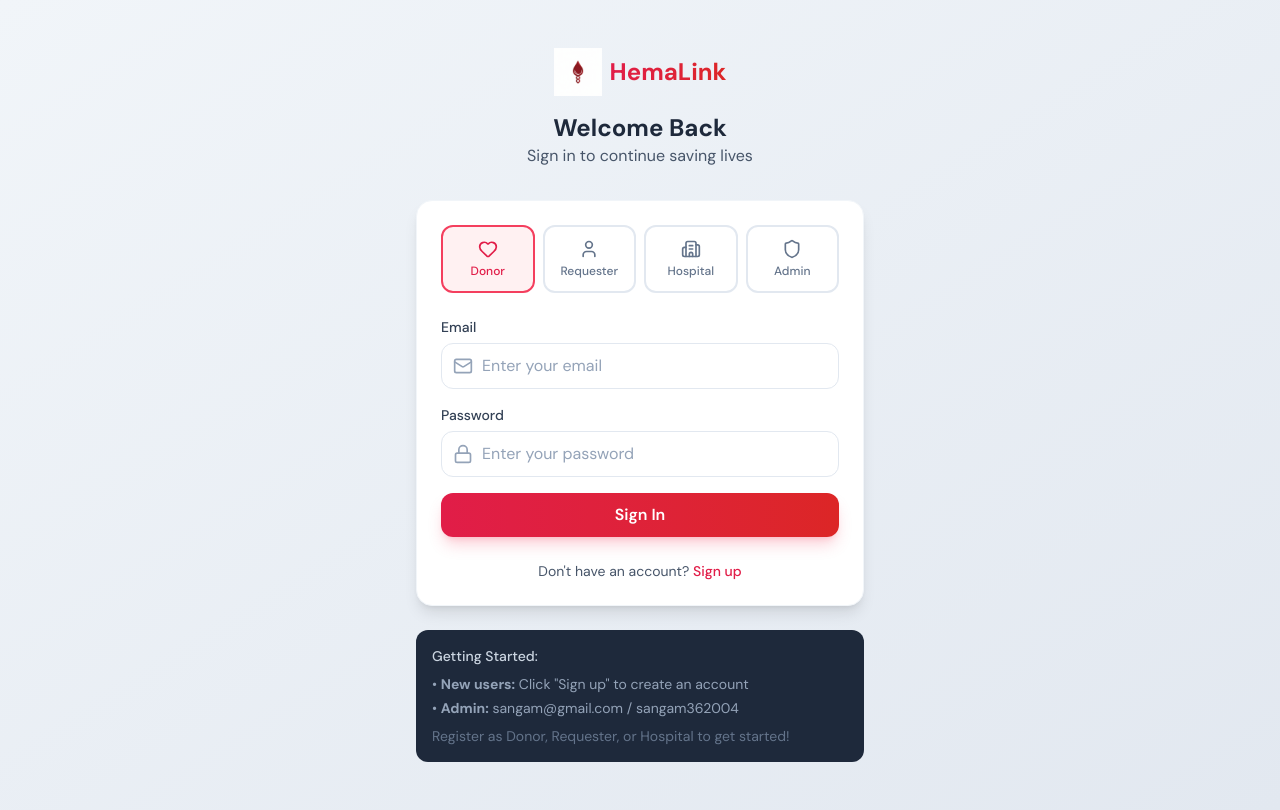
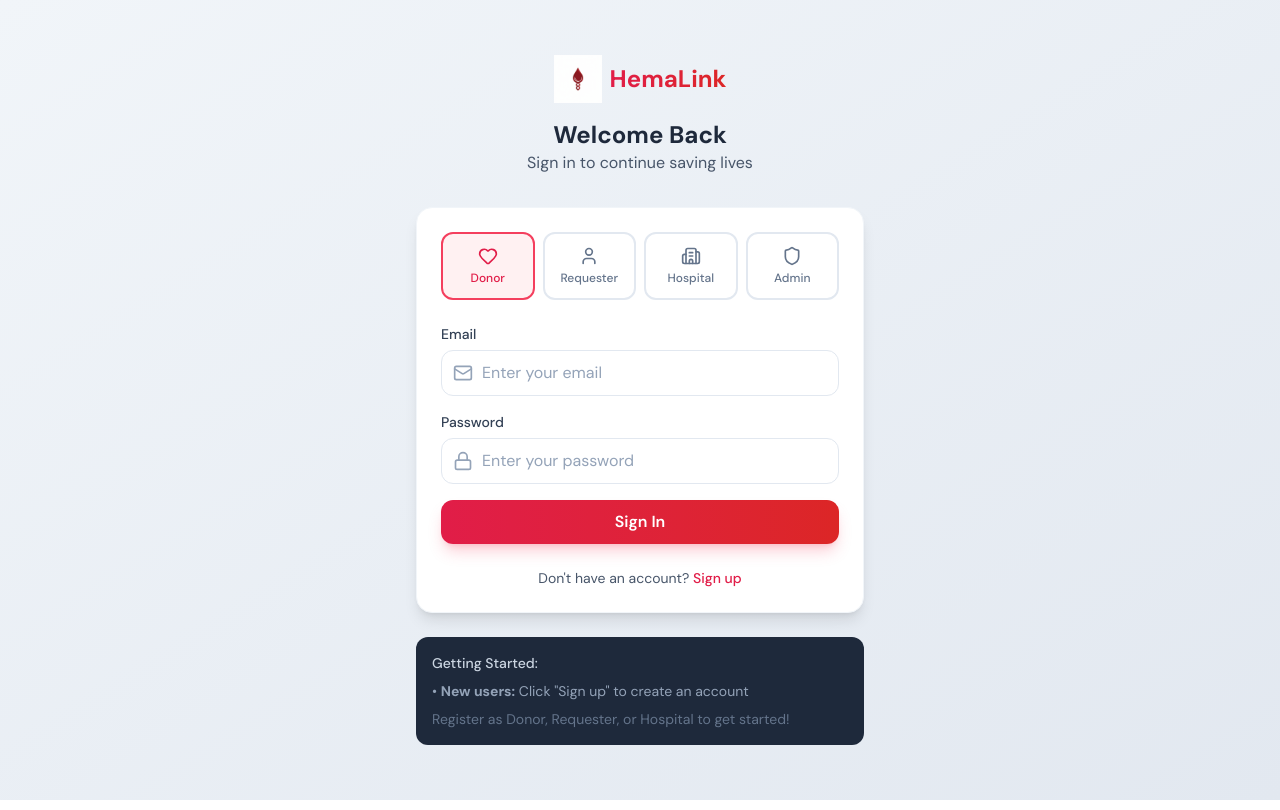
Before and after one commit to sangam058/HemaLink, a React (Vite) app: page /login in a window 1280 px wide. Built offline with nearby package versions, Linux system fonts and the light colour scheme; no server answers; the database is empty.

Commit message:
fix(auth): remove hardcoded admin credentials from login UI

```diff
--- a/src/pages/auth/LoginPage.tsx
+++ b/src/pages/auth/LoginPage.tsx
@@ -94,11 +94,10 @@ export function LoginPage() {
               <button
                 key={r.id}
                 onClick={() => setRole(r.id)}
-                className={`p-3 rounded-xl border-2 transition-all duration-200 flex flex-col items-center gap-1 ${
-                  role === r.id
+                className={`p-3 rounded-xl border-2 transition-all duration-200 flex flex-col items-center gap-1 ${role === r.id
                     ? 'border-rose-500 bg-rose-50 text-rose-600'
                     : 'border-slate-200 text-slate-500 hover:border-slate-300'
-                }`}
+                  }`}
               >
                 {r.icon}
                 <span className="text-xs font-medium">{r.label}</span>
@@ -163,7 +162,6 @@ export function LoginPage() {
           <p className="text-slate-300 font-medium mb-2">Getting Started:</p>
           <div className="text-slate-400 space-y-1">
             <p>• <strong>New users:</strong> Click "Sign up" to create an account</p>
-            <p>• <strong>Admin:</strong> sangam@gmail.com / sangam362004</p>
           </div>
           <p className="text-slate-500 mt-2">Register as Donor, Requester, or Hospital to get started!</p>
         </div>
```
